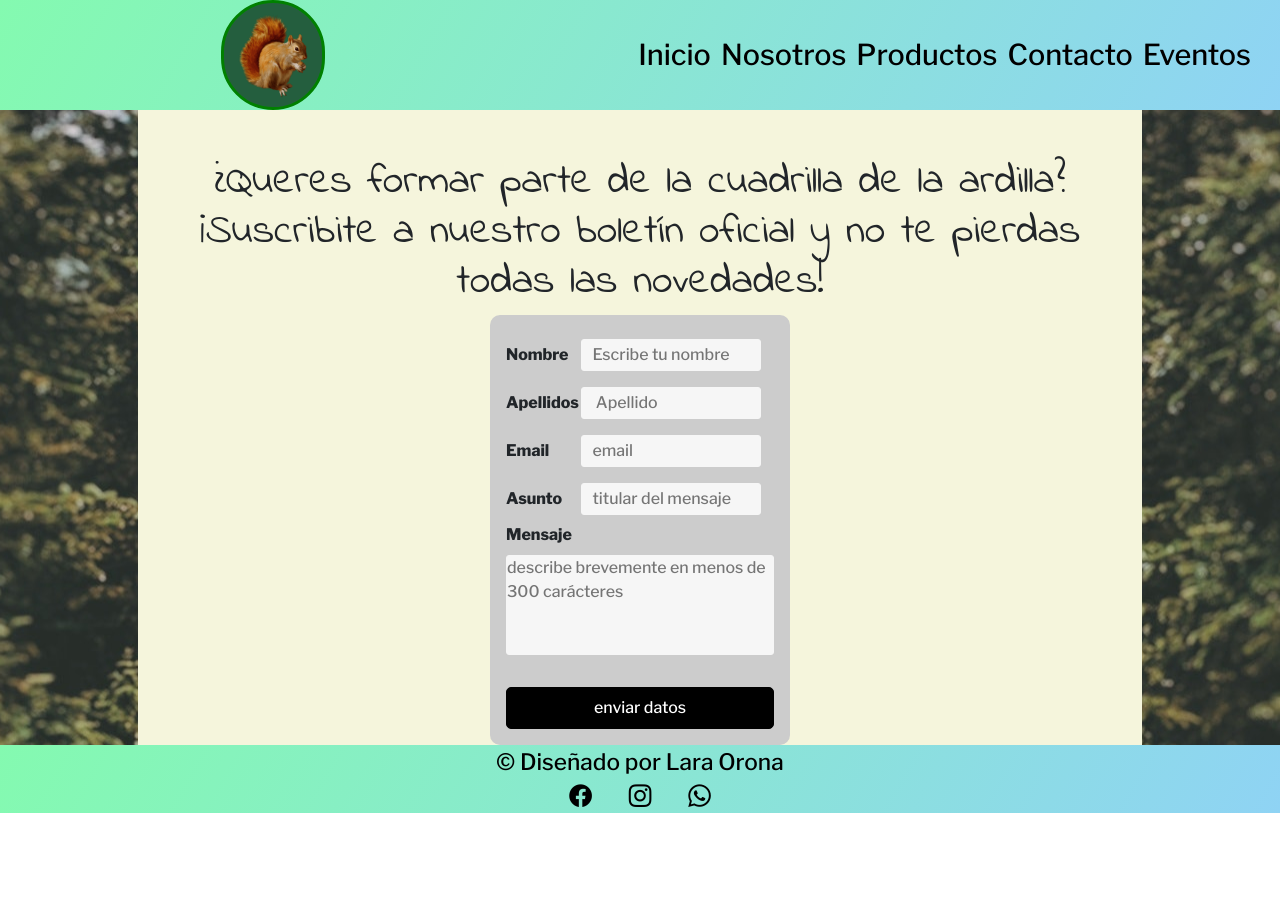
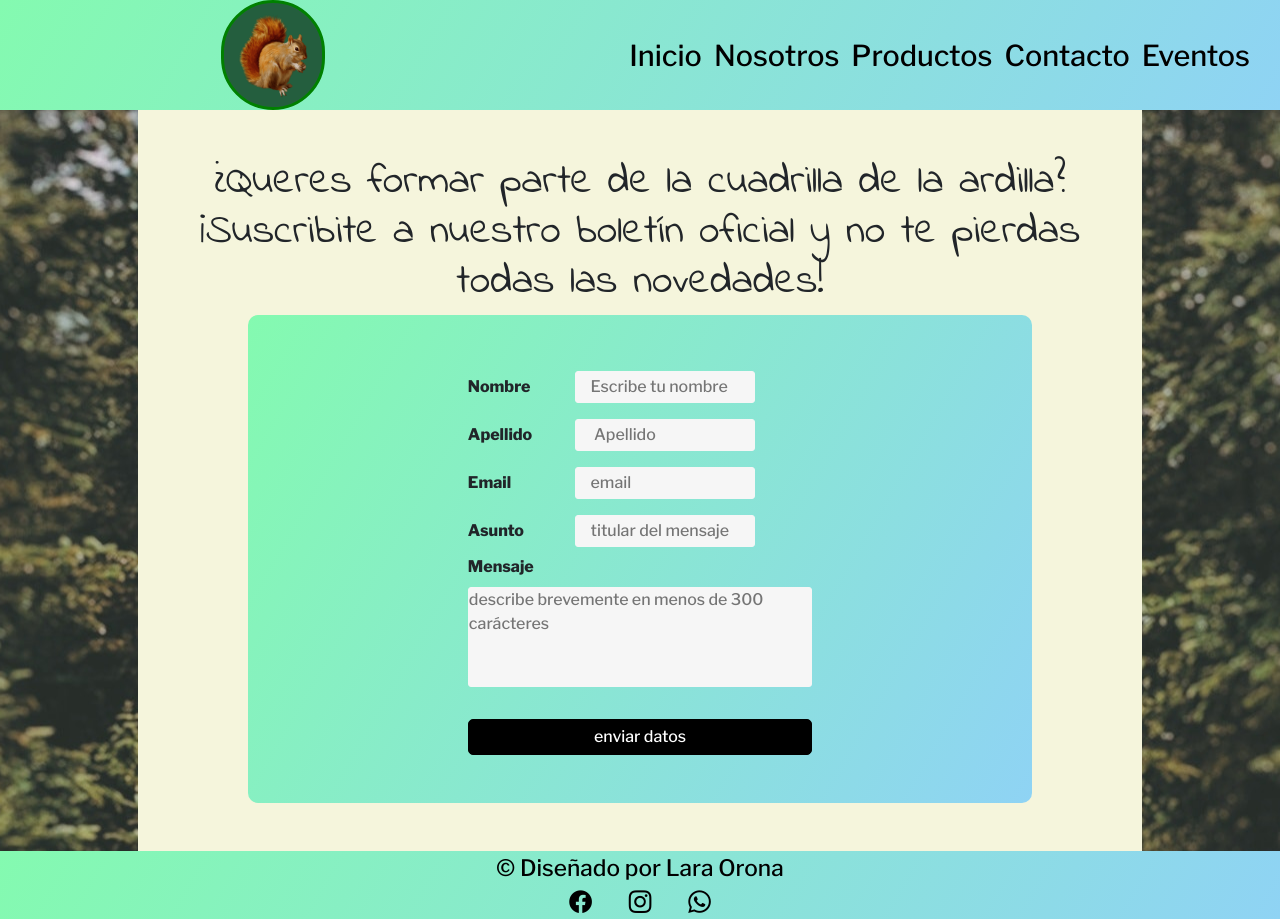
Before and after one commit to Ardilla97/ProyectoEmporioOronaLara, a website: page pages/Contacto.html in a window 1280 px wide. Before the commit the page ends 813 px from the top, so only its background shows below. Drawn offline with nearby package versions, Linux system fonts and the light colour scheme; a web font is replaced by a local one.

Commit message:
Se termino de dar estilos a todas las paginas

```diff
--- a/pages/Contacto.html
+++ b/pages/Contacto.html
@@ -24,12 +24,12 @@
                     <button class="navbar-toggler" type="button" data-bs-toggle="collapse" data-bs-target="#navbarCollapse" aria-controls="navbarCollapse" aria-expanded="false" aria-label="Toggle navigation">
                         <span class="navbar-toggler-icon"></span>
                     </button>
-                    <ul class="collapse navbar-collapse justify-content-end sinmargin" id="navbarCollapse"> <!--para hacer listas desordenadas-->
-                        <li class="li"><a class="linkNav" href="../index.html">Inicio</a></li>
-                        <li class="li"><a class="linkNav" href="./Nosotros.html">Nosotros</a></li>
-                        <li class="li"><a class="linkNav" href="./Productos.html">Productos</a></li>
-                        <li class="li"><a class="linkNav" href="./Contacto.html">Contacto</a></li>
-                        <li class="li"><a class="linkNav" href="./Eventos.html">Eventos</a></li>
+                    <ul class="collapse nav-tabs navbar-collapse justify-content-end navegacion" id="navbarCollapse"> <!--para hacer listas desordenadas-->
+                        <li class="li nav-item"><a class="nav-link linkNav" href="../index.html">Inicio</a></li>
+                        <li class="li nav-item"><a class="nav-link linkNav" href="./Nosotros.html">Nosotros</a></li>
+                        <li class="li nav-item"><a class="nav-link linkNav" href="./Productos.html">Productos</a></li>
+                        <li class="li nav-item"><a class="nav-link linkNav" href="./Contacto.html">Contacto</a></li>
+                        <li class="li nav-item"><a class="nav-link linkNav" href="./Eventos.html">Eventos</a></li>
 
                     </ul>
                 </nav>
@@ -37,17 +37,17 @@
 
             </header>
 
-        <main class="principal container-fluid">
-            <section class="bgcolor1 container"><h2 class="estiloTitulos text-center pt-5">¿Queres formar parte de la cuadrilla de la ardilla?<br>
+        <main class="principal container-fluid ">
+            <section class="bgcolor1 container pb-5"><h2 class="estiloTitulos text-center pt-5">¿Queres formar parte de la cuadrilla de la ardilla?<br>
                 ¡Suscribite a nuestro boletín oficial y no te pierdas todas las novedades!</h2>
-            <div>
+            <div class="formulario mx-auto p-5" >
                 <form action="#" target="" method="get" name="formDatosPersonales">
 
                     <label for="nombre">Nombre</label>
                     <input type="text" name="nombre" id="nombre" placeholder="Escribe tu nombre"/>
 
-                    <label for="apellidos">Apellidos</label>
-                    <input type="text" name="apellidos" id="apellidos" placeholder=" Apellido"/>
+                    <label for="apellidos">Apellido</label>
+                    <input type="text" name="apellido" id="apellidos" placeholder=" Apellido"/>
 
                     <label for="email" >Email</label>
                     <input type="email" name="email" id="email" placeholder="email" required />
--- /dev/null
+++ b/scss/_header.scss
@@ -0,0 +1,35 @@
+.header{
+    width: 100%;
+    height: 100%;
+}
+.colorFondo{
+    background-image: linear-gradient(120deg, #84fab0 0%, #8fd3f4 100%);
+}
+
+.logo{
+    width: 20%;
+    background-color: rgb(36, 94, 62);
+    border-radius: 117px 117px 117px 117px;
+-webkit-border-radius: 117px 117px 117px 117px;
+-moz-border-radius: 117px 117px 117px 117px;
+    border: 3px solid green;
+}
+
+.navegacion{
+margin-bottom: 0;
+}
+.linkNav{
+    list-style: none;
+    text-decoration: none;
+    color: black;
+    display: inline-block;
+    font-size: 1.8rem;
+    padding: 0 5px;
+    position: relative;
+
+}
+.li{
+    margin: 0;
+    padding: 0;
+    display: inline-block;
+}
--- a/scss/estilos.scss
+++ b/scss/estilos.scss
@@ -2,43 +2,9 @@
 
 @import "reset";
 
+@import "header";
 
 
-.header{
-    width: 100%;
-    height: 100%;
-}
-.colorFondo{
-    background-image: linear-gradient(120deg, #84fab0 0%, #8fd3f4 100%);
-}
-
-.logo{
-    width: 20%;
-    background-color: rgb(36, 94, 62);
-    border-radius: 117px 117px 117px 117px;
--webkit-border-radius: 117px 117px 117px 117px;
--moz-border-radius: 117px 117px 117px 117px;
-    border: 3px solid green;
-}
-
-.sinmargin{
-margin-bottom: 0;
-}
-.linkNav{
-    list-style: none;
-    text-decoration: none;
-    color: black;
-    display: inline-block;
-    font-size: 1.8rem;
-    padding: 0 5px;
-    position: relative;
-
-}
-.li{
-    margin: 0;
-    padding: 0;
-    display: inline-block;
-}
 /******************main**********************/
 
 .principal{
@@ -65,12 +31,6 @@ margin-bottom: 0;
     font-size: 9mm;
     text-align: center;
 }
-
-
-
-
-
-
 
 
 .estiloFoto2{
@@ -230,23 +190,22 @@ width: 25vw;
     height: 10%;
 
 }
-/**********Eventos**********/
-
-
-
 
 /*************Formulario***************/
+.formulario{
+    width: 80%;
+    background-image: linear-gradient(120deg, #84fab0 0%, #8fd3f4 100%);
+    border-radius:10px;
+}
 
 form{
-	width:300px;
-	padding:16px;
-	border-radius:10px;
+	width:50%;
 	margin:auto;
-	background-color:#ccc;
+
 }
 
 form label{
-	width:72px;
+	width:30%;
 	font-weight:bold;
 	display:inline-block;
 }
@@ -254,7 +213,7 @@ form label{
 form input[type="text"],
 form input[type="email"]{
 	width:180px;
-	padding:3px 10px;
+	padding:3px 15px;
 	border:1px solid #f6f6f6;
 	border-radius:3px;
 	background-color:#f6f6f6;
@@ -264,7 +223,7 @@ form input[type="email"]{
 
 form input[type="submit"]{
 	width:100%;
-	padding:8px 16px;
+	padding:5px 16px;
 	margin-top:32px;
 	border:1px solid #000;
 	border-radius:5px;
```
Also changed, not shown: index.html (+8 -8 lines), pages/Eventos.html (+29 -14 lines), pages/Nosotros.html (+6 -6 lines), pages/Productos.html (+6 -6 lines), css/bootstrap.min.css, css/estilos.css.
